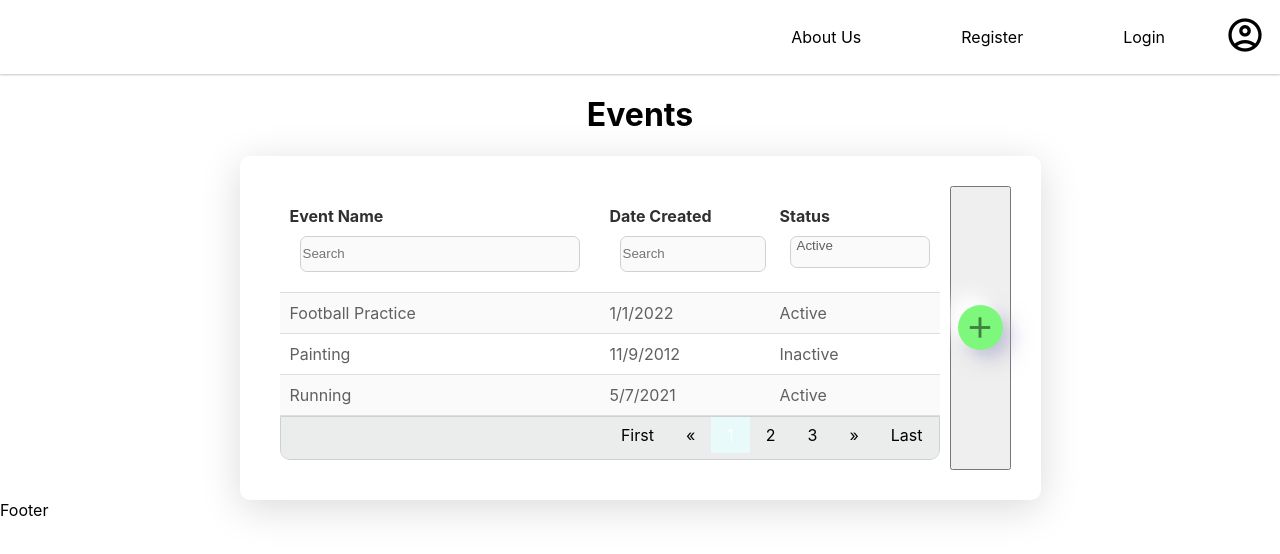
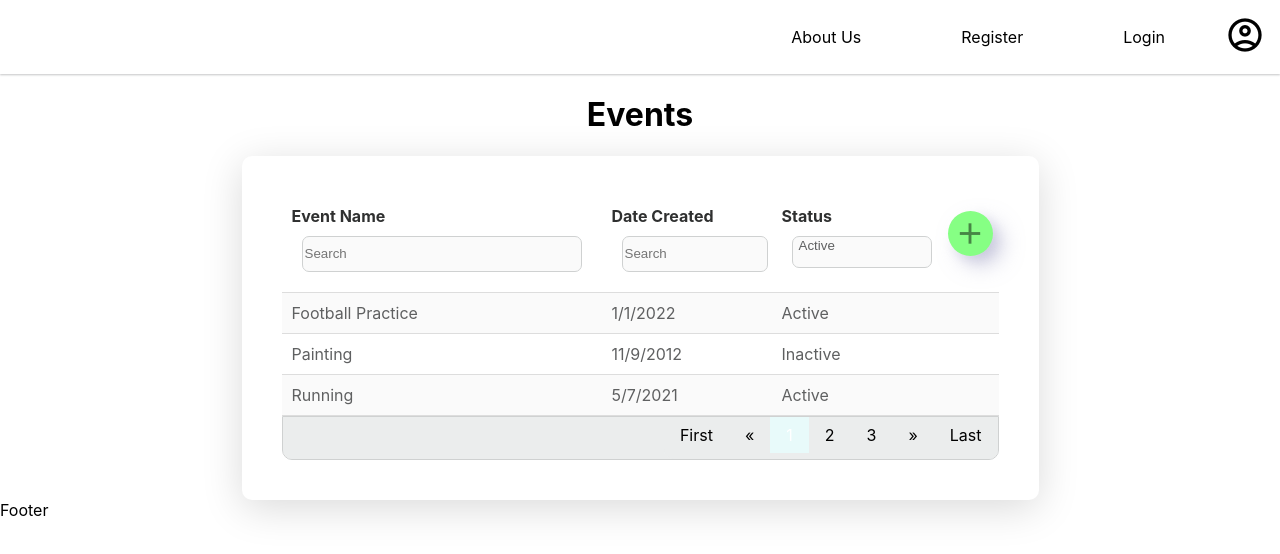
Before and after one commit to smackflad/ProjectTel, a React (Create React App) app in the folder provider-app/: page / in a window 1280 px wide. Shown: the top 554 px of the page. Built offline with nearby package versions, Linux system fonts and the light colour scheme.

Commit message:
added + button

```diff
--- a/provider-app/src/Components/Pages/EventsPage/EventsPage.css
+++ b/provider-app/src/Components/Pages/EventsPage/EventsPage.css
@@ -237,37 +237,31 @@
 
 
 
-  .chevron-item {
+  .chevronButton {
+    margin: 0;
+    /* padding: 0 10px 0 0; */
+    background: none;
+    border-style: none;
+    border-color: rgb(73, 64, 64);
+    cursor: pointer;
+    height: max-content;
+    width: max-content;
+    display: flex;
+    padding-top: 15px;
+}
+
+.chevron-item {
     margin: 0;
     padding: 5px;
     color: rgba(0, 0, 0, 0.479);
     background-color: #FFD3D3;
-    font-size: 35px !important;
-    font-weight:lighter;
+    font-size: 35px !important; /*change this to make smaller */
     border-style: none;
     box-shadow: -5px -5px 10px rgba(255, 255, 255, 0.5), 5px 5px 10px rgba(170, 170, 204, 0.25), 10px 10px 20px rgba(170, 170, 204, 0.5), -10px -10px 20px #FFFFFF;
     border-radius: 32px;
 }
 .chevron-item.add {
-    background-color: #7ef87c;
-}
-
-.chevronButton:disabled {
-    opacity: 40%;
-    cursor: not-allowed;
-}.chevron-item {
-    margin: 0;
-    padding: 5px;
-    color: rgba(0, 0, 0, 0.479);
-    background-color: #FFD3D3;
-    font-size: 35px !important;
-    font-weight:lighter;
-    border-style: none;
-    box-shadow: -5px -5px 10px rgba(255, 255, 255, 0.5), 5px 5px 10px rgba(170, 170, 204, 0.25), 10px 10px 20px rgba(170, 170, 204, 0.5), -10px -10px 20px #FFFFFF;
-    border-radius: 32px;
-}
-.chevron-item.add {
-    background-color: #7ef87c;
+    background-color: #86ff84;
 }
 
 .chevronButton:disabled {
--- a/provider-app/src/Components/Pages/EventsPage/EventsPage.js
+++ b/provider-app/src/Components/Pages/EventsPage/EventsPage.js
@@ -30,6 +30,17 @@ const EventsPage = () => {
 									<button className="EventsPage-table-title-button"> Active </button>
 
 								</th>
+								<button
+									className="chevronButton"
+									type="submit"
+									onClick={()=>{}}
+									disabled={false}
+									>
+									<i className="material-icons chevron-item add">
+										{" "}
+										add{" "}
+									</i>
+								</button>
 							</tr>
 							<tr>
 								<td>
@@ -79,18 +90,7 @@ const EventsPage = () => {
 								</div>
 							</div>
 						</tfoot>
-					</table>
-					<button
-						className="chevronButton"
-						type="submit"
-						onClick={()=>{}}
-						disabled={false}
-						>
-						<i className="material-icons chevron-item add">
-							{" "}
-							add{" "}
-						</i>
-					</button>
+				</table>
 			</div>
 		</div>
 	);
```
